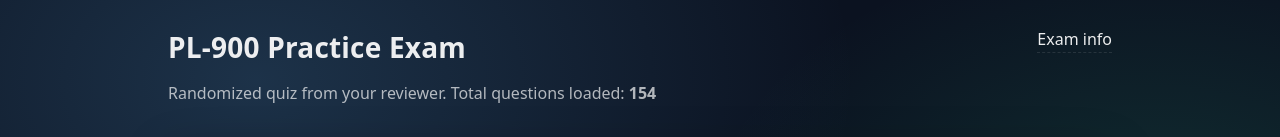
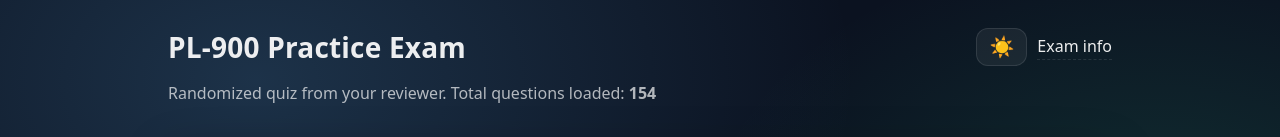
Before and after one commit to allain-tabudlo/PL-900-Reviewer-January-2026-, a React (Vite) app: page / in a window 1280 px wide. Shown: the top 137 px of the page. Built offline with nearby package versions, Linux system fonts and the light colour scheme.

Commit message:
feat: added light mode

```diff
--- a/index.html
+++ b/index.html
@@ -4,6 +4,13 @@
     <meta charset="UTF-8" />
     <meta name="viewport" content="width=device-width, initial-scale=1.0" />
     <title>PL-900 Practice Exam</title>
+    <script>
+      (function() {
+        const saved = localStorage.getItem("theme");
+        const theme = saved || "dark";
+        document.documentElement.setAttribute("data-theme", theme);
+      })();
+    </script>
   </head>
   <body>
     <div id="root"></div>
--- a/src/App.tsx
+++ b/src/App.tsx
@@ -1,4 +1,4 @@
-import { useMemo, useState } from "react";
+import { useMemo, useState, useEffect } from "react";
 import Quiz from "./components/Quiz";
 import questionsData from "./data/questions.json";
 
@@ -9,6 +9,15 @@
   const [quizCount, setQuizCount] = useState<number>(40);
   const [seed, setSeed] = useState<number>(() => Date.now());
   const [started, setStarted] = useState(false);
+  const [isDarkMode, setIsDarkMode] = useState<boolean>(() => {
+    const saved = localStorage.getItem("theme");
+    return saved ? saved === "dark" : true; // default to dark
+  });
+
+  useEffect(() => {
+    document.documentElement.setAttribute("data-theme", isDarkMode ? "dark" : "light");
+    localStorage.setItem("theme", isDarkMode ? "dark" : "light");
+  }, [isDarkMode]);
 
   const clampedCount = useMemo(() => {
     const n = Number.isFinite(quizCount) ? Math.floor(quizCount) : 40;
@@ -25,6 +34,14 @@
           </p>
         </div>
         <div className="right">
+          <button
+            className="theme-toggle"
+            onClick={() => setIsDarkMode(!isDarkMode)}
+            aria-label={isDarkMode ? "Switch to light mode" : "Switch to dark mode"}
+            title={isDarkMode ? "Switch to light mode" : "Switch to dark mode"}
+          >
+            {isDarkMode ? "☀️" : "🌙"}
+          </button>
           <a className="link" href="https://learn.microsoft.com/credentials/certifications/exams/pl-900/" target="_blank" rel="noreferrer">
             Exam info
           </a>
--- a/src/styles.css
+++ b/src/styles.css
@@ -10,6 +10,18 @@
   --ok: rgba(52, 211, 153, 1);
 }
 
+/* Light mode variables */
+[data-theme="light"] {
+  --bg: #f8fafc;
+  --card: rgba(255, 255, 255, 0.95);
+  --border: rgba(0, 0, 0, 0.12);
+  --text: rgba(15, 23, 42, 0.95);
+  --muted: rgba(15, 23, 42, 0.65);
+  --accent: rgba(59, 130, 246, 1);
+  --danger: rgba(239, 68, 68, 1);
+  --ok: rgba(16, 185, 129, 1);
+}
+
 * { box-sizing: border-box; }
 html, body { height: 100%; }
 body {
@@ -19,6 +31,13 @@
               radial-gradient(900px 600px at 90% 30%, rgba(52,211,153,0.15), transparent 50%),
               var(--bg);
   color: var(--text);
+  transition: background-color 0.3s ease, color 0.3s ease;
+}
+
+[data-theme="light"] body {
+  background: radial-gradient(1200px 800px at 20% 10%, rgba(59,130,246,0.10), transparent 50%),
+              radial-gradient(900px 600px at 90% 30%, rgba(16,185,129,0.08), transparent 50%),
+              var(--bg);
 }
 
 .app { max-width: 980px; margin: 0 auto; padding: 28px 18px 44px; }
@@ -27,6 +46,26 @@
 .muted { color: var(--muted); }
 .small { font-size: 12px; }
 .right { display: flex; align-items: center; gap: 10px; }
+.theme-toggle {
+  background: var(--card);
+  border: 1px solid var(--border);
+  border-radius: 12px;
+  padding: 8px 12px;
+  cursor: pointer;
+  font-size: 20px;
+  line-height: 1;
+  transition: all 0.2s ease;
+  display: flex;
+  align-items: center;
+  justify-content: center;
+}
+.theme-toggle:hover {
+  border-color: var(--accent);
+  background: rgba(99, 179, 237, 0.1);
+}
+[data-theme="light"] .theme-toggle:hover {
+  background: rgba(59, 130, 246, 0.1);
+}
 .link { color: var(--text); text-decoration: none; border-bottom: 1px dashed var(--border); padding-bottom: 2px; }
 .link:hover { border-bottom-color: var(--accent); }
 
@@ -36,6 +75,11 @@
   border-radius: 16px;
   padding: 18px;
   box-shadow: 0 18px 45px rgba(0,0,0,0.35);
+  transition: background-color 0.3s ease, border-color 0.3s ease;
+}
+
+[data-theme="light"] .card {
+  box-shadow: 0 4px 20px rgba(0,0,0,0.08);
 }
 
 .row { margin-top: 14px; display: flex; gap: 12px; align-items: end; flex-wrap: wrap; }
@@ -47,6 +91,11 @@
   border: 1px solid var(--border);
   background: rgba(0,0,0,0.25);
   color: var(--text);
+  transition: background-color 0.3s ease, border-color 0.3s ease, color 0.3s ease;
+}
+
+[data-theme="light"] .input {
+  background: rgba(255,255,255,0.8);
 }
 
 .btn {
@@ -76,6 +125,11 @@
   background: rgba(0,0,0,0.25);
   border: 1px solid var(--border);
   overflow: hidden;
+  transition: background-color 0.3s ease, border-color 0.3s ease;
+}
+
+[data-theme="light"] .progressWrap {
+  background: rgba(0,0,0,0.08);
 }
 .progressBar {
   height: 100%;
@@ -93,6 +147,11 @@
   border-radius: 14px;
   border: 1px solid var(--border);
   background: rgba(0,0,0,0.18);
+  transition: background-color 0.3s ease, border-color 0.3s ease;
+}
+
+[data-theme="light"] .option {
+  background: rgba(0,0,0,0.03);
 }
 .option:hover { border-color: rgba(255,255,255,0.22); }
 .option.selected { border-color: rgba(99,179,237,0.55); background: rgba(99,179,237,0.10); }
@@ -108,6 +167,11 @@
   border-radius: 14px;
   border: 1px solid var(--border);
   background: rgba(0,0,0,0.18);
+  transition: background-color 0.3s ease, border-color 0.3s ease;
+}
+
+[data-theme="light"] .reviewItem {
+  background: rgba(0,0,0,0.03);
 }
 .reviewItem.ok { border-color: rgba(52,211,153,0.35); }
 .reviewItem.bad { border-color: rgba(248,113,113,0.35); }
@@ -121,7 +185,17 @@
 .reviewA { display: flex; justify-content: space-between; gap: 12px; flex-wrap: wrap; margin-top: 10px; }
 
 .reviewOptions { margin-top: 10px; display: grid; gap: 8px; }
-.miniOpt { padding: 10px; border-radius: 12px; border: 1px solid var(--border); background: rgba(0,0,0,0.18); }
+.miniOpt {
+  padding: 10px;
+  border-radius: 12px;
+  border: 1px solid var(--border);
+  background: rgba(0,0,0,0.18);
+  transition: background-color 0.3s ease, border-color 0.3s ease;
+}
+
+[data-theme="light"] .miniOpt {
+  background: rgba(0,0,0,0.03);
+}
 .miniOpt.correct { border-color: rgba(52,211,153,0.40); }
 .miniOpt.wrong { border-color: rgba(248,113,113,0.45); }
 .miniOpt.picked { background: rgba(255,255,255,0.08); }
@@ -138,6 +212,11 @@
   gap: 10px;
   align-items: center;
   font-weight: 700;
+  transition: background-color 0.3s ease, border-color 0.3s ease;
+}
+
+[data-theme="light"] .banner {
+  background: rgba(0,0,0,0.05);
 }
 .banner.ok { border-color: rgba(52,211,153,0.40); }
 .banner.bad { border-color: rgba(248,113,113,0.45); }
@@ -156,6 +235,11 @@
   border-radius: 14px;
   border: 1px solid var(--border);
   background: rgba(0,0,0,0.18);
+  transition: background-color 0.3s ease, border-color 0.3s ease;
+}
+
+[data-theme="light"] .revealMeta {
+  background: rgba(0,0,0,0.03);
 }
 
 .resultsTop {
```
